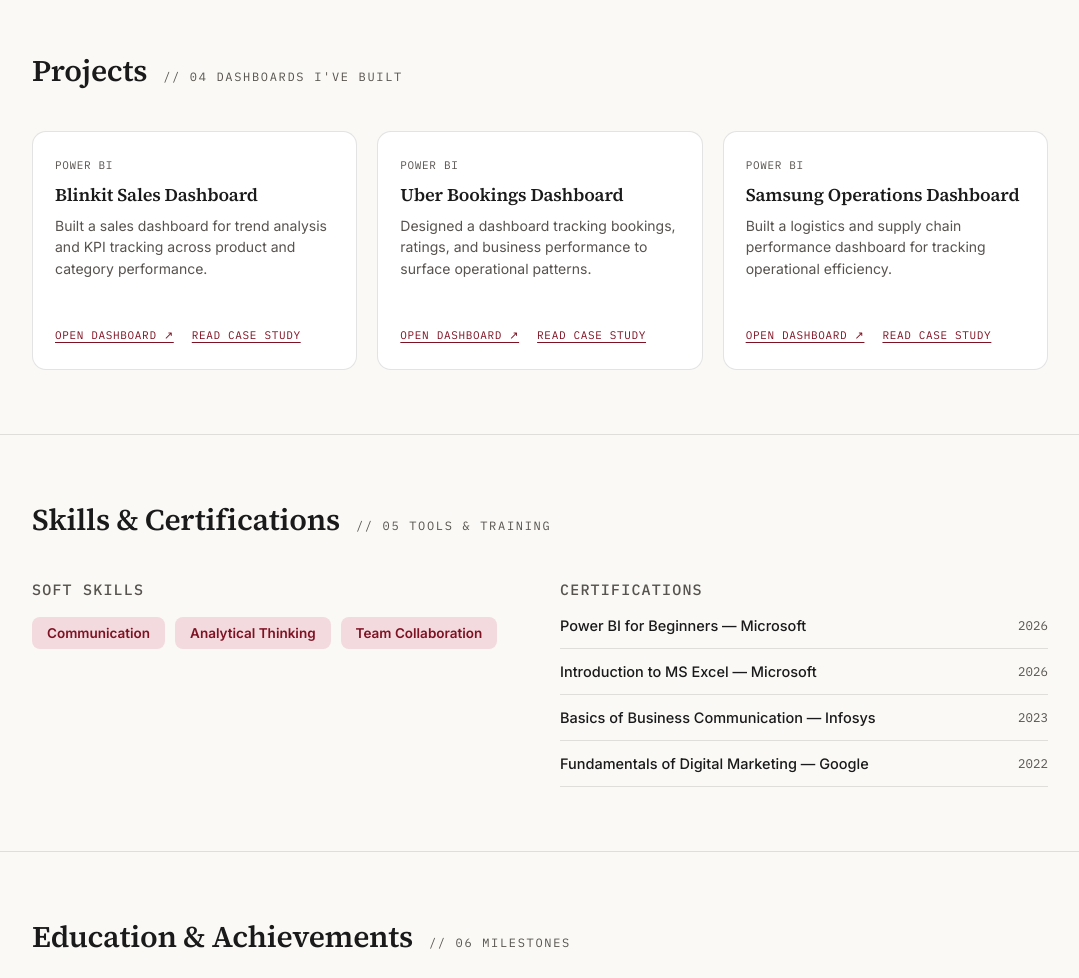
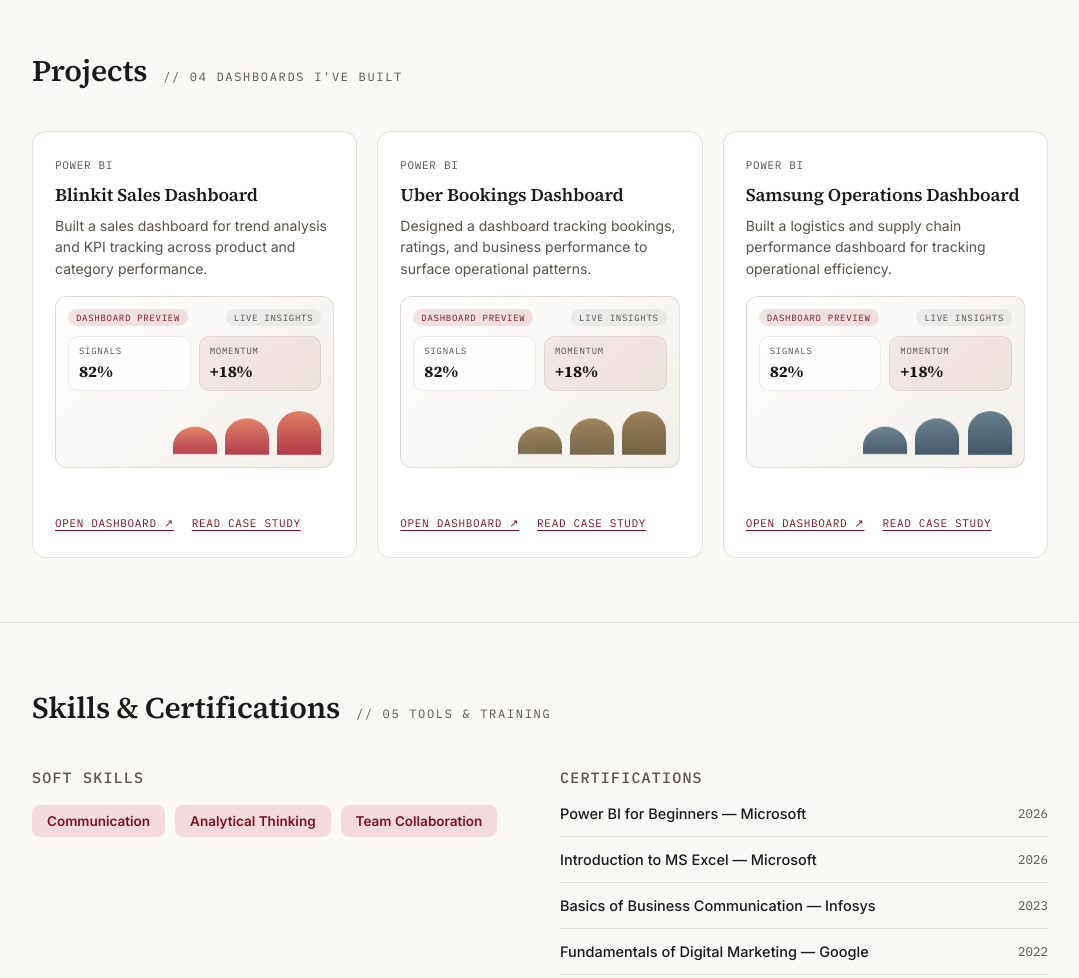
Before and after one commit to poorvanshipatel8-lgtm/portfolioproject, a website built with Vite: page index.html in a window 1280 px wide. Shown: the part 2860-3838 px from the top of the page, without its empty margins (100-1179 px from the left). Built offline with nearby package versions, Linux system fonts and the light colour scheme.

Commit message:
Add animated dashboard preview cards

```diff
--- a/src/css/main.css
+++ b/src/css/main.css
@@ -659,6 +659,160 @@
   margin: 0;
 }
 
+.proj-card__preview {
+  margin-top: 16px;
+}
+
+.proj-card__preview-shell {
+  position: relative;
+  overflow: hidden;
+  border: 1px solid var(--line);
+  border-radius: 12px;
+  padding: 12px;
+  background: linear-gradient(135deg, rgba(255,255,255,0.5), rgba(241, 238, 232, 0.95));
+  min-height: 132px;
+  transition: transform 0.25s var(--ease), border-color 0.25s, box-shadow 0.25s var(--ease);
+}
+
+.proj-card__preview-shell::before {
+  content: '';
+  position: absolute;
+  inset: 0;
+  background: linear-gradient(120deg, transparent 0%, rgba(166, 25, 46, 0.06) 45%, transparent 100%);
+  transform: translateX(-100%);
+  transition: transform 0.6s var(--ease);
+}
+
+.proj-card:hover .proj-card__preview-shell,
+.proj-card.is-expanded .proj-card__preview-shell {
+  transform: translateY(-2px);
+  border-color: rgba(166, 25, 46, 0.24);
+  box-shadow: 0 10px 24px var(--shadow);
+}
+
+.proj-card:hover .proj-card__preview-shell::before,
+.proj-card.is-expanded .proj-card__preview-shell::before {
+  transform: translateX(100%);
+}
+
+.proj-card__preview-top {
+  display: flex;
+  justify-content: space-between;
+  gap: 8px;
+  margin-bottom: 10px;
+}
+
+.preview-chip {
+  display: inline-flex;
+  align-items: center;
+  padding: 3px 8px;
+  border-radius: 999px;
+  background: rgba(26, 26, 26, 0.06);
+  font-family: 'IBM Plex Mono', monospace;
+  font-size: 9px;
+  letter-spacing: 0.08em;
+  text-transform: uppercase;
+  color: var(--charcoal-soft);
+}
+
+.preview-chip--main {
+  background: rgba(166, 25, 46, 0.12);
+  color: var(--coral-deep);
+}
+
+.proj-card__preview-grid {
+  display: grid;
+  grid-template-columns: 1fr 1fr;
+  gap: 8px;
+  margin-bottom: 12px;
+}
+
+.preview-metric {
+  padding: 8px 10px;
+  border: 1px solid rgba(26, 26, 26, 0.08);
+  border-radius: 10px;
+  background: rgba(255, 255, 255, 0.72);
+}
+
+.preview-metric span {
+  display: block;
+  font-family: 'IBM Plex Mono', monospace;
+  font-size: 9px;
+  letter-spacing: 0.08em;
+  text-transform: uppercase;
+  color: var(--charcoal-soft);
+}
+
+.preview-metric strong {
+  display: block;
+  margin-top: 4px;
+  font-family: 'Source Serif 4', Georgia, serif;
+  font-size: 16px;
+  color: var(--charcoal);
+}
+
+.preview-metric--accent {
+  background: rgba(166, 25, 46, 0.08);
+}
+
+.preview-chart {
+  display: flex;
+  align-items: flex-end;
+  gap: 8px;
+  height: 52px;
+}
+
+.preview-chart span {
+  flex: 1;
+  border-radius: 999px 999px 0 0;
+  background: linear-gradient(180deg, var(--coral) 0%, var(--coral-deep) 100%);
+  animation: previewRise 1.6s ease-in-out infinite;
+  transform-origin: bottom;
+}
+
+.preview-chart span:nth-child(2) {
+  animation-delay: 0.1s;
+}
+
+.preview-chart span:nth-child(3) {
+  animation-delay: 0.2s;
+  height: 60%;
+}
+
+.preview-chart span:nth-child(4) {
+  animation-delay: 0.3s;
+  height: 78%;
+}
+
+.preview-chart span:nth-child(5) {
+  animation-delay: 0.4s;
+  height: 92%;
+}
+
+.proj-card__preview--uber .preview-chart span {
+  background: linear-gradient(180deg, #8a6d3b 0%, #5b4c2b 100%);
+}
+
+.proj-card__preview--blinkit .preview-chart span {
+  background: linear-gradient(180deg, #dc6b4a 0%, #a6192e 100%);
+}
+
+.proj-card__preview--samsung .preview-chart span {
+  background: linear-gradient(180deg, #4f6b7a 0%, #233b4f 100%);
+}
+
+@keyframes previewRise {
+  0%,
+  100% {
+    transform: scaleY(0.88);
+    opacity: 0.82;
+  }
+  50% {
+    transform: scaleY(1.06);
+    opacity: 1;
+  }
+}
+
 .proj-card__hover {
   margin-top: 16px;
   padding-top: 16px;
--- a/src/js/render.js
+++ b/src/js/render.js
@@ -62,6 +62,31 @@
       <span class="tool">${p.tool}</span>
       <h3>${p.title}</h3>
       <p>${p.summary}</p>
+      <div class="proj-card__preview proj-card__preview--${p.id}" aria-hidden="true">
+        <div class="proj-card__preview-shell">
+          <div class="proj-card__preview-top">
+            <span class="preview-chip preview-chip--main">Dashboard preview</span>
+            <span class="preview-chip">Live insights</span>
+          </div>
+          <div class="proj-card__preview-grid">
+            <div class="preview-metric">
+              <span>Signals</span>
+              <strong>82%</strong>
+            </div>
+            <div class="preview-metric preview-metric--accent">
+              <span>Momentum</span>
+              <strong>+18%</strong>
+            </div>
+          </div>
+          <div class="preview-chart">
+            <span></span>
+            <span></span>
+            <span></span>
+            <span></span>
+            <span></span>
+          </div>
+        </div>
+      </div>
       <dl class="proj-card__hover">
         <dt>What I did</dt>
         <dd>${p.hover.did}</dd>
```
